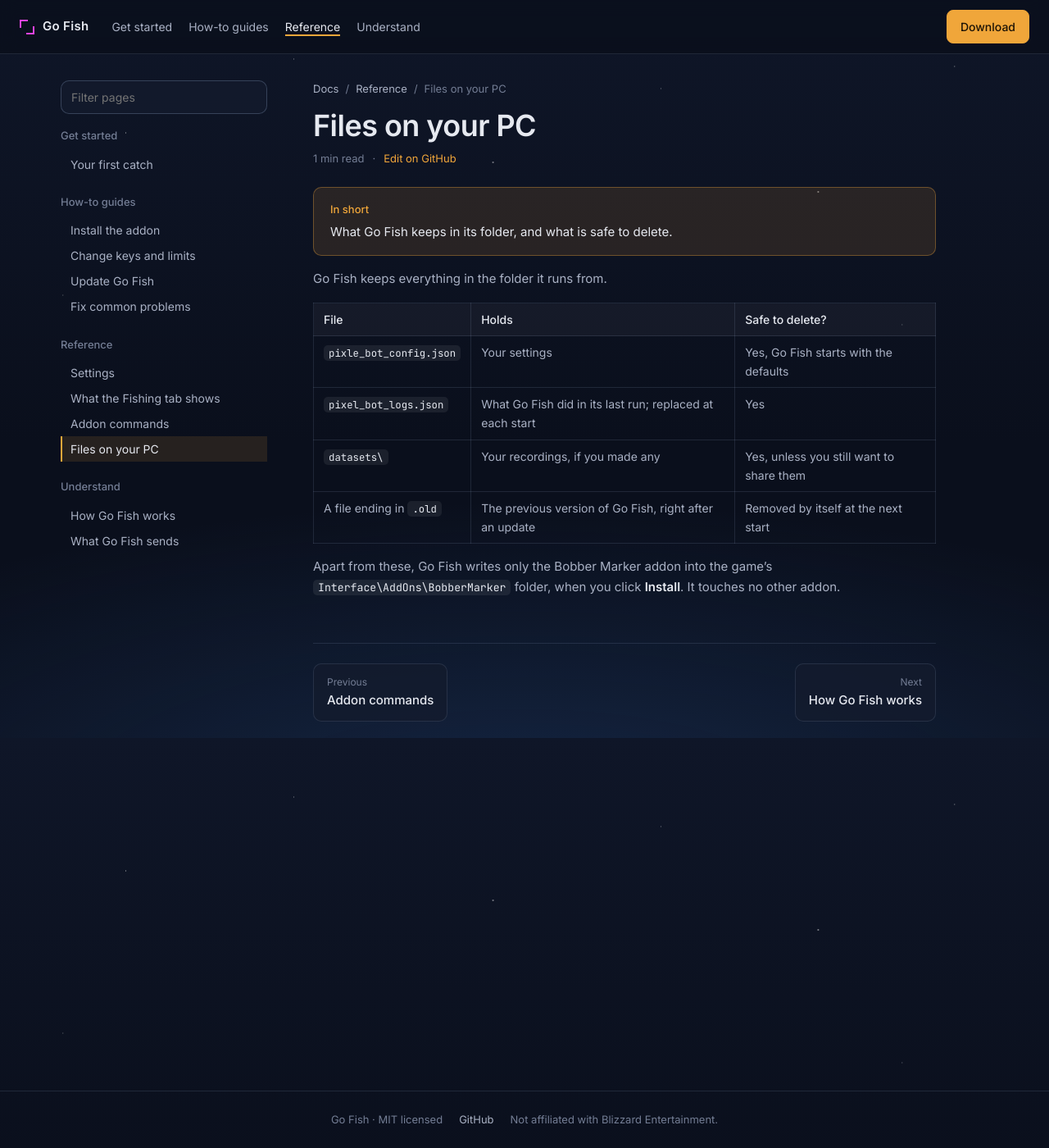
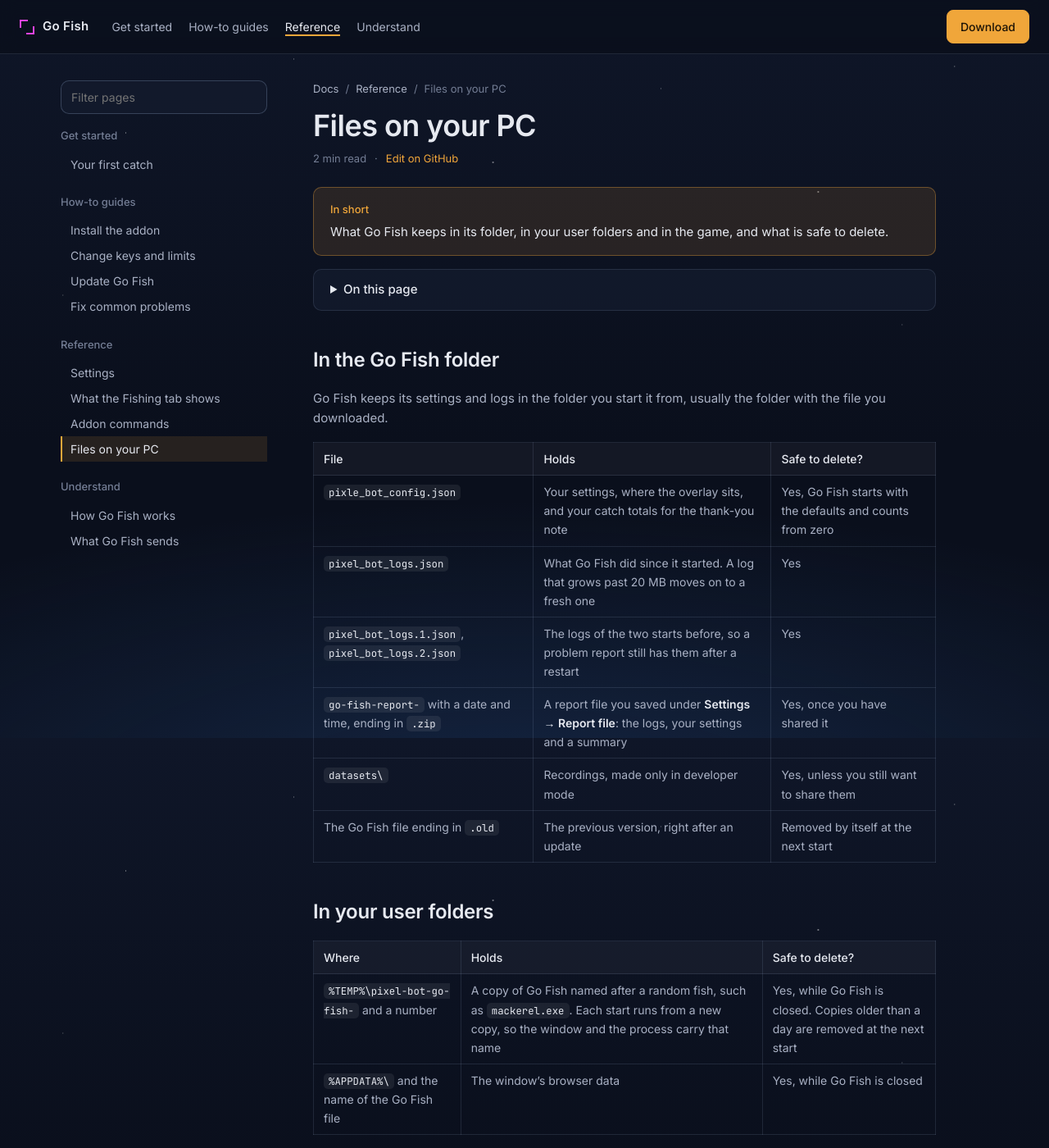
Before and after one commit to soockee/pixel-bot-go, a Jekyll site: the page built from docs/reference/files.md, in a window 1280 px wide and 1400 px high. Shown: the whole window at 82% size. Built offline with Jekyll 4.4.1, drawn with Linux system fonts in a browser that asks for light colours; some of the changed text lies outside the part shown.

Commit message:
Bring the Files on your PC page up to date
The page said the log is replaced at each start and listed only the
Go Fish folder. Go Fish keeps the logs of the last three starts, saves
report files, runs from a fish-named copy in %TEMP%, keeps the window's
browser data in %APPDATA%, and writes Keys.lua with the addon. skip-release

Co-Authored-By: Claude Opus 5.5 <noreply@anthropic.com>

```diff
--- a/docs/reference/files.md
+++ b/docs/reference/files.md
@@ -1,16 +1,31 @@
 ---
 title: "Files on your PC"
-summary: "What Go Fish keeps in its folder, and what is safe to delete."
+summary: "What Go Fish keeps in its folder, in your user folders and in the game, and what is safe to delete."
 order: 4
 ---
 
-Go Fish keeps everything in the folder it runs from.
+## In the Go Fish folder
+
+Go Fish keeps its settings and logs in the folder you start it from, usually the folder with the file you downloaded.
 
 | File | Holds | Safe to delete? |
 | --- | --- | --- |
-| `pixle_bot_config.json` | Your settings | Yes, Go Fish starts with the defaults |
-| `pixel_bot_logs.json` | What Go Fish did in its last run; replaced at each start | Yes |
-| `datasets\` | Your recordings, if you made any | Yes, unless you still want to share them |
-| A file ending in `.old` | The previous version of Go Fish, right after an update | Removed by itself at the next start |
+| `pixle_bot_config.json` | Your settings, where the overlay sits, and your catch totals for the thank-you note | Yes, Go Fish starts with the defaults and counts from zero |
+| `pixel_bot_logs.json` | What Go Fish did since it started. A log that grows past 20 MB moves on to a fresh one | Yes |
+| `pixel_bot_logs.1.json`, `pixel_bot_logs.2.json` | The logs of the two starts before, so a problem report still has them after a restart | Yes |
+| `go-fish-report-` with a date and time, ending in `.zip` | A report file you saved under **Settings → Report file**: the logs, your settings and a summary | Yes, once you have shared it |
+| `datasets\` | Recordings, made only in developer mode | Yes, unless you still want to share them |
+| The Go Fish file ending in `.old` | The previous version, right after an update | Removed by itself at the next start |
 
-Apart from these, Go Fish writes only the Bobber Marker addon into the game's `Interface\AddOns\BobberMarker` folder, when you click **Install**. It touches no other addon.
+## In your user folders
+
+| Where | Holds | Safe to delete? |
+| --- | --- | --- |
+| `%TEMP%\pixel-bot-go-fish-` and a number | A copy of Go Fish named after a random fish, such as `mackerel.exe`. Each start runs from a new copy, so the window and the process carry that name | Yes, while Go Fish is closed. Copies older than a day are removed at the next start |
+| `%APPDATA%\` and the name of the Go Fish file | The window's browser data | Yes, while Go Fish is closed |
+
+## In the game
+
+When you click **Install addon** or **Update**, Go Fish writes the Bobber Marker addon into the game's `Interface\AddOns\BobberMarker` folder, including `Keys.lua` with your Cast key and, when your settings use them, your Interact and Logout keys. It touches no other addon. Delete that folder to remove the addon.
+
+The addon itself changes a few game settings and keeps its own setting with your other addon settings; see [Addon commands](addon-commands.md).
```
